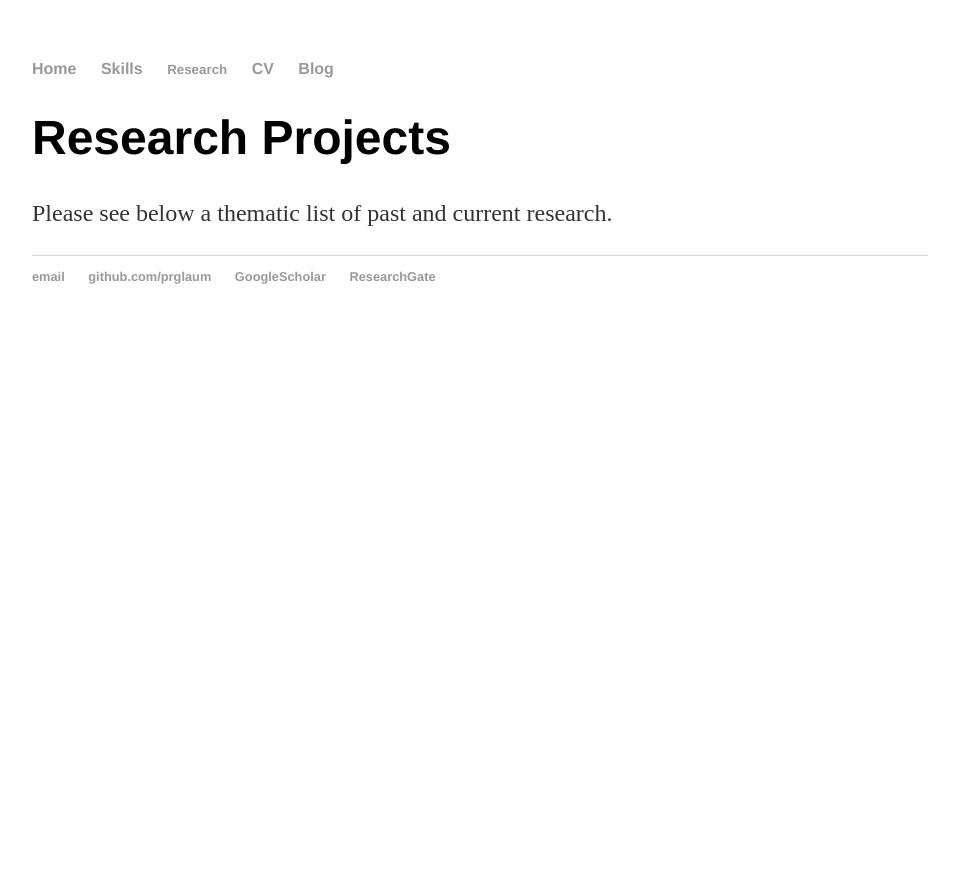
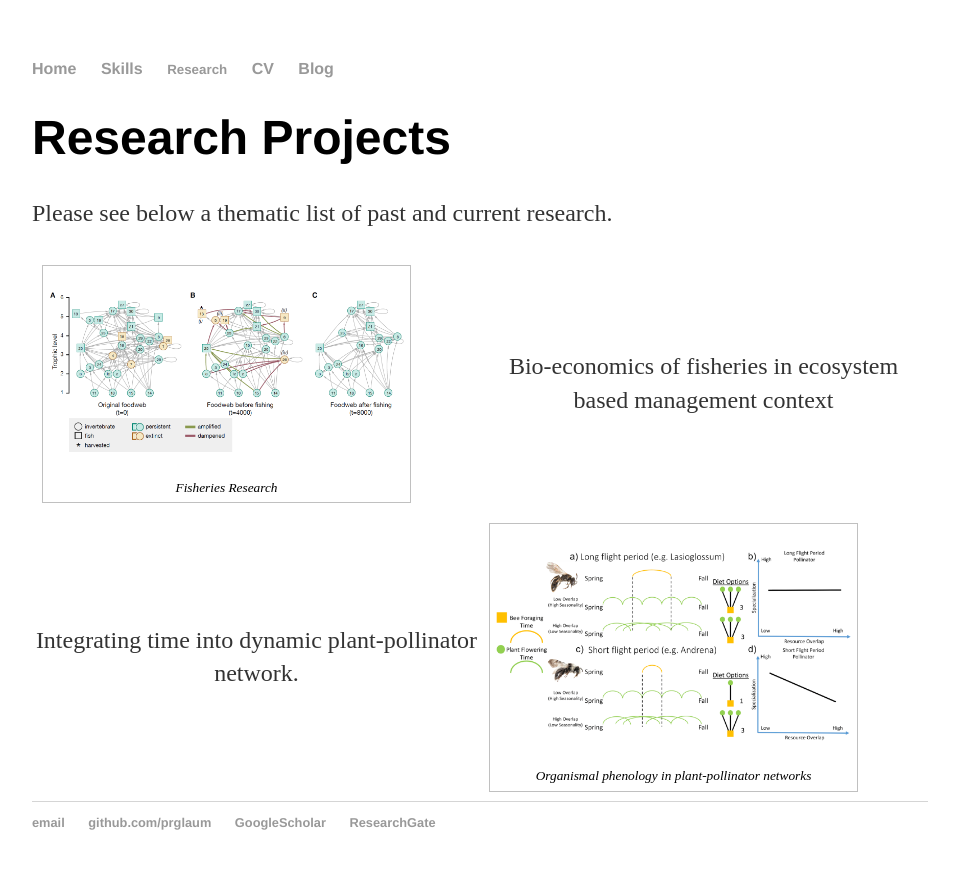
Before and after one commit to prglaum/prglaum.github.io, a Jekyll site: the page built from research/index.html, in a window 1280 px wide. Shown: the top 869 px of the page, without its empty margins (160-1119 px from the left). Built offline with Jekyll 4.4.1, drawn with Linux system fonts in a browser that asks for light colours.

Commit message:
Update index.html

```diff
--- a/research/index.html
+++ b/research/index.html
@@ -6,3 +6,33 @@ title: Research Topics
 	<h1>Research Projects </h1>
 	<p>Please see below a thematic list of past and current research. </p>
 </div><!-- /.blurb -->
+
+<div id='container'>
+  <table style="width:100%">
+    <tr>
+	<td style="width:50%">
+		<figure>
+		<p><img class=scaled src="{{site.url}}/docs/assets/images/fishNetworks.PNG" alt="fishies">
+		<figcaption>Fisheries Research</figcaption>
+		</figure> </td>
+	<td><p style="text-align:center;">Bio-economics of fisheries in ecosystem based management context</p>
+	    </td>
+    </tr>
+  </table>
+</div>
+
+<div id='container'>
+  <table style="width:100%">
+    <tr>
+	<td style="width:50%">
+		<p style="text-align:center;">Integrating time into dynamic plant-pollinator network. </p>
+	</td>
+	<td>
+		<figure>
+		<p><img class=scaled src="{{site.url}}/docs/assets/images/phenologyDiagram.PNG" alt="timing">
+		<figcaption>Organismal phenology in plant-pollinator networks</figcaption>
+		</figure>
+	</td>
+    </tr>
+  </table>
+</div>
```
